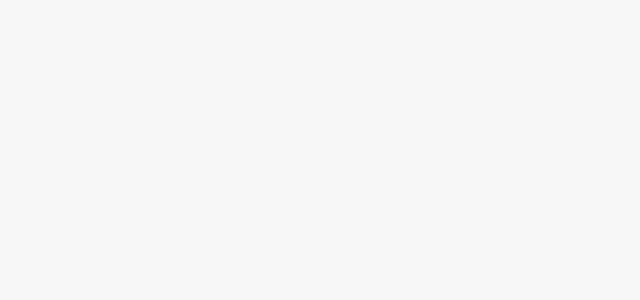
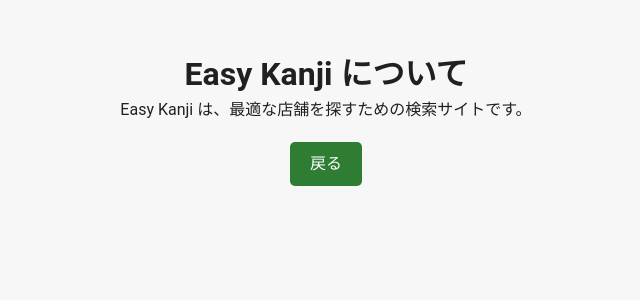
Before and after one commit to NexusCraftLab-TeamB/easy-kanji, a Vue app: page /about in a window 1280 px wide. Before the commit this address had no page. Shown: the top 300 px of the page, without its empty margins (314-954 px from the left). Built offline with nearby package versions, Linux system fonts and the light colour scheme.

Commit message:
フッターと使い方画面追加

```diff
--- a/src/router/index.js
+++ b/src/router/index.js
@@ -3,6 +3,7 @@
 //import Login from '@/views/login.vue';
 import Shop from '@/views/shop.vue';
 import ShopSearch from '../views/shopSearch.vue';
+import AboutUs from '../views/aboutUs.vue'; // AboutUsページを追加
 
 const routes = [
   {
@@ -20,6 +21,10 @@
     path : '/shopSearch',
     component : ShopSearch
   },
+  // AboutUsページを追加
+  { path: '/about',
+    component: AboutUs
+  },
 ];
 
 const router = createRouter({
--- /dev/null
+++ b/src/views/aboutUs.vue
@@ -0,0 +1,35 @@
+<template>
+  <div class="about-container">
+    <h1>Easy Kanji について</h1>
+    <p>Easy Kanji は、最適な店舗を探すための検索サイトです。</p>
+    <router-link to="/" class="back-button">戻る</router-link>
+  </div>
+</template>
+
+<script>
+export default {
+  name: "AboutUs"
+};
+</script>
+
+<style scoped>
+.about-container {
+  max-width: 800px;
+  margin: 50px auto;
+  text-align: center;
+}
+
+.back-button {
+  display: inline-block;
+  margin-top: 20px;
+  padding: 10px 20px;
+  background-color: #2e7d32;
+  color: white;
+  text-decoration: none;
+  border-radius: 5px;
+}
+
+.back-button:hover {
+  background-color: #1b5e20;
+}
+</style>
--- a/src/views/home.vue
+++ b/src/views/home.vue
@@ -111,7 +111,7 @@
 	<!-- ✅ 追加したフッター -->
 	<footer class="footer">
 		<ul class="footer-links">
-			<li><a href="#">Easy Kanjii について</a></li>
+			<li><router-link to="/about">Easy Kanji について</router-link></li>
 		</ul>
 		<p class="footer-right">&copy; 2024-2025 Easy Kanjii. All Rights Reserved.</p>
 	</footer>
@@ -128,6 +128,7 @@
 	import { locations } from '@/constants/locations.js';
 	import { genres } from '@/constants/genres.js';
 	import { budgets } from '@/constants/budgets.js';
+
 
 	export default {
 		name: 'HomeView',
@@ -157,6 +158,7 @@
 				],
 				intervalId: null,
 				// 人気エリアのモックデータ
+				/*
 				popularAreas: [
 					{ name: '渋谷', count: 256, image: require('@/assets/home-image01.jpg') },
 					{ name: '新宿', count: 312, image: require('@/assets/home-image02.jpg') },
@@ -167,6 +169,7 @@
 				],
 				// 店舗登録フォームの表示状態
 				isRegisterFormOpen: false
+				*/
 			};
 		},
 		methods: {
```
